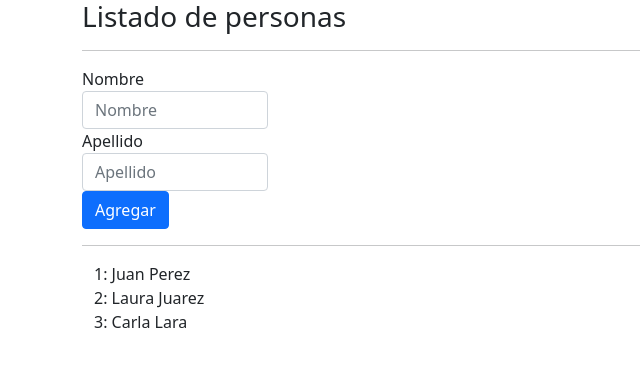
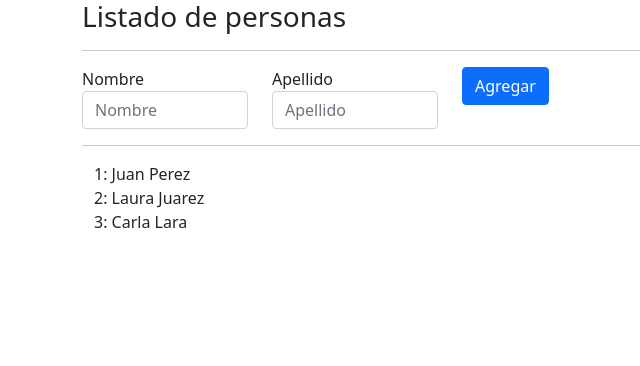
Before and after one commit to marceyuli/Aprendiendo-angular, an Angular app: page / in a window 1280 px wide. Shown: the top 366 px of the page, without its empty margins (0-640 px from the left). Built offline with nearby package versions, Linux system fonts and the light colour scheme.

Commit message:
Decorador OUTPUT

```diff
--- a/src/app/app.component.html
+++ b/src/app/app.component.html
@@ -3,35 +3,9 @@
       <h3>{{ title }}</h3>
     </div>
     <hr />
-    <form class="form-row">
-      <div class="form-group col-md-2">
-        <label for="nombre" class="sr-only">Nombre</label>
-        <input
-          type="text"
-          name="nombre"
-          id="nombre"
-          placeholder="Nombre"
-          class="form-control"
-          [(ngModel)]="nombreInput"
-        />
-      </div>
-      <div class="form-group col-md-2">
-        <label for="apellido" class="sr-only">Apellido</label>
-        <input
-          type="text"
-          name="apellido"
-          id="apellido"
-          placeholder="Apellido"
-          class="form-control"
-          [(ngModel)]="apellidoInput"
-        />
-      </div>
-      <div class="col">
-        <button type="submit" class="btn btn-primary" (click)="agregarPersona()">
-          Agregar
-        </button>
-      </div>
-    </form>
+    <app-formulario (personaCreada) = "personaAgregada($event)">
+
+    </app-formulario>
     <hr />
     <app-persona
       *ngFor="let personaElemento of personas; let i = index"
--- a/src/app/app.component.ts
+++ b/src/app/app.component.ts
@@ -11,11 +11,8 @@ export class AppComponent {
   personas: Persona[] = [new Persona('Juan','Perez'),
    new Persona('Laura','Juarez'),
   new Persona('Carla', 'Lara')];
-  nombreInput: string = '';
-  apellidoInput: string = '';
 
-  agregarPersona(){
-    let persona1 = new Persona(this.nombreInput, this.apellidoInput);
-    this.personas.push(persona1);
+  personaAgregada(persona: Persona){
+    this.personas.push(persona);
   }
 }
--- a/src/app/app.module.ts
+++ b/src/app/app.module.ts
@@ -4,10 +4,11 @@ import { BrowserModule } from '@angular/platform-browser';
 import { AppComponent } from './app.component';
 import { PersonaComponent } from './persona/persona.component';
 import { FormsModule } from '@angular/forms';
+import { FormularioComponent } from './formulario/formulario.component';
 
 @NgModule({
   declarations: [
-    AppComponent, PersonaComponent
+    AppComponent, PersonaComponent, FormularioComponent
   ],
   imports: [
     BrowserModule,
--- /dev/null
+++ b/src/app/formulario/formulario.component.html
@@ -0,0 +1,29 @@
+<form class="row">
+    <div class="form-group col-md-2">
+      <label for="nombre" class="sr-only">Nombre</label>
+      <input
+        type="text"
+        name="nombre"
+        id="nombre"
+        placeholder="Nombre"
+        class="form-control"
+        [(ngModel)]="nombreInput"
+      />
+    </div>
+    <div class="form-group col-md-2">
+      <label for="apellido" class="sr-only">Apellido</label>
+      <input
+        type="text"
+        name="apellido"
+        id="apellido"
+        placeholder="Apellido"
+        class="form-control"
+        [(ngModel)]="apellidoInput"
+      />
+    </div>
+    <div class="col">
+      <button type="submit" class="btn btn-primary" (click)="agregarPersona()">
+        Agregar
+      </button>
+    </div>
+  </form>
--- /dev/null
+++ b/src/app/formulario/formulario.component.ts
@@ -0,0 +1,22 @@
+import { Component, EventEmitter, Output } from "@angular/core";
+import { Persona } from "../persona.model";
+
+
+@Component({
+  selector: 'app-formulario',
+  templateUrl: './formulario.component.html',
+  styleUrls: ['./formulario.component.css']
+})
+export class FormularioComponent  {
+
+  @Output() personaCreada = new EventEmitter<Persona>();
+
+  nombreInput: string = '';
+  apellidoInput: string = '';
+
+  agregarPersona(){
+    let persona1 = new Persona(this.nombreInput, this.apellidoInput);
+    this.personaCreada.emit(persona1);
+  }
+
+}
```
Also changed, not shown: src/app/formulario/formulario.component.css (added).
